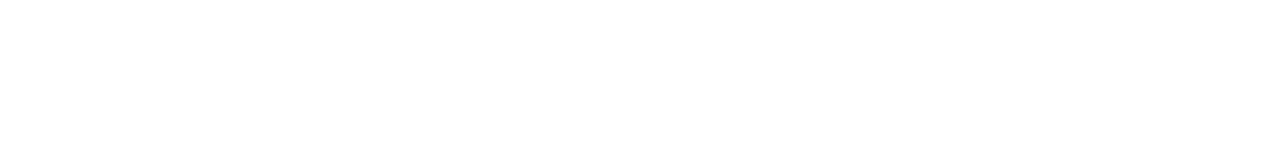
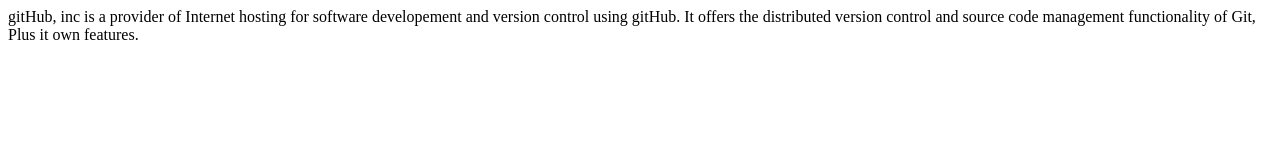
Before and after one commit to Champion0007/Champion0007, a plain HTML site: page index.html in a window 1280 px wide. Drawn offline with Linux system fonts and the light colour scheme.

Commit message:
information update  about github

```diff
--- a/index.html
+++ b/index.html
@@ -7,6 +7,8 @@
     <title>how to use github</title>
 </head>
 <body>
-
+    gitHub, inc is a provider of Internet hosting for software developement
+    and version control using gitHub. It offers the distributed version control and
+    source code management functionality of Git, Plus it own features.
 </body>
 </html>
```
